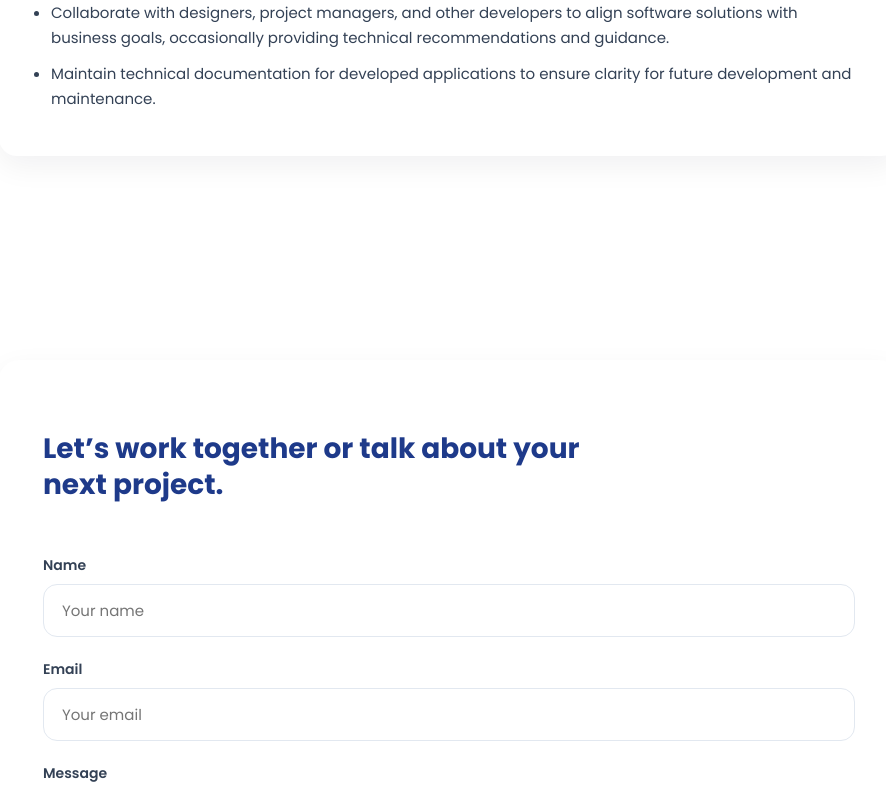
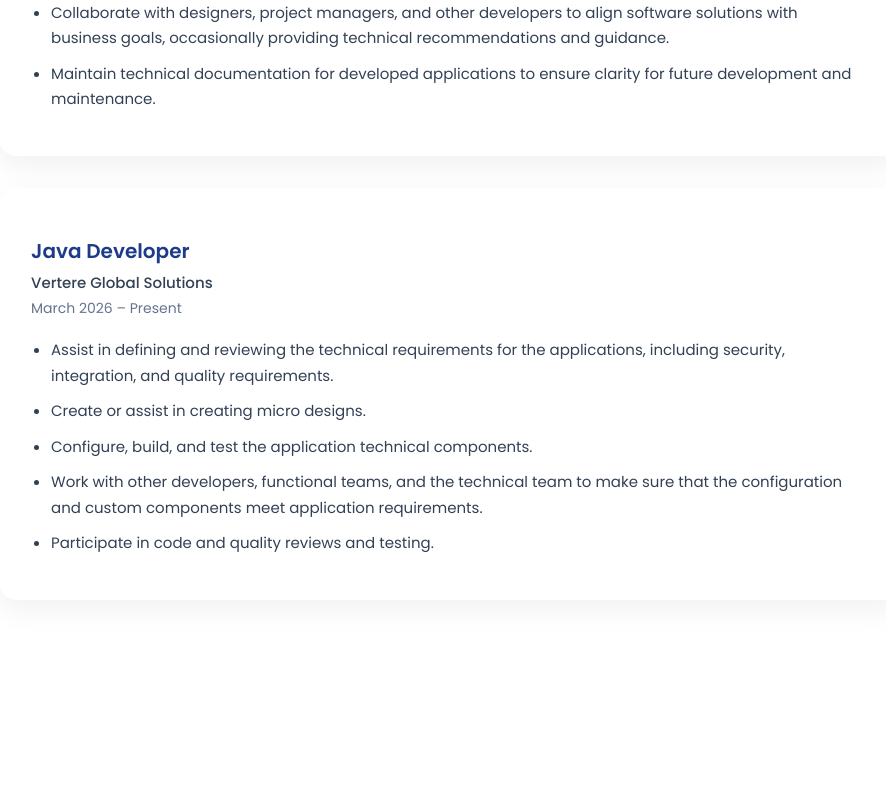
Before and after one commit to chezcka/portfolio, a React (Vite) app: page / in a window 1280 px wide. Shown: the part 2037-2829 px from the top of the page, without its empty margins (191-1077 px from the left). Built offline with nearby package versions, Linux system fonts and the light colour scheme.

Commit message:
added new work experience

```diff
--- a/src/pages/Home.jsx
+++ b/src/pages/Home.jsx
@@ -277,7 +277,7 @@
                 <span className="company">
                     Scottland Food Group Corporation
                 </span>
-                <span className="date">November 2025 – Present</span>
+                <span className="date">November 2025 – March 2026</span>
                 </div>
 
                 <ul className="experience-points">
@@ -292,6 +292,35 @@
                 </li>
                 <li>
                     Maintain technical documentation for developed applications to ensure clarity for future development and maintenance.
+                </li>
+                </ul>
+            </div>
+
+            {/* Experience Item 3 */}
+            <div className="experience-card">
+                <div className="experience-header">
+                <h3>Java Developer</h3>
+                <span className="company">
+                    Vertere Global Solutions
+                </span>
+                <span className="date">March 2026 – Present</span>
+                </div>
+
+                <ul className="experience-points">
+                <li>
+                    Assist in defining and reviewing the technical requirements for the applications, including security, integration, and quality requirements.
+                </li>
+                <li>
+                    Create or assist in creating micro designs.
+                </li>
+                <li>
+                    Configure, build, and test the application technical components.
+                </li>
+                <li>
+                    Work with other developers, functional teams, and the technical team to make sure that the configuration and custom components meet application requirements.
+                </li>
+                <li>
+                    Participate in code and quality reviews and testing.
                 </li>
                 </ul>
             </div>
```
